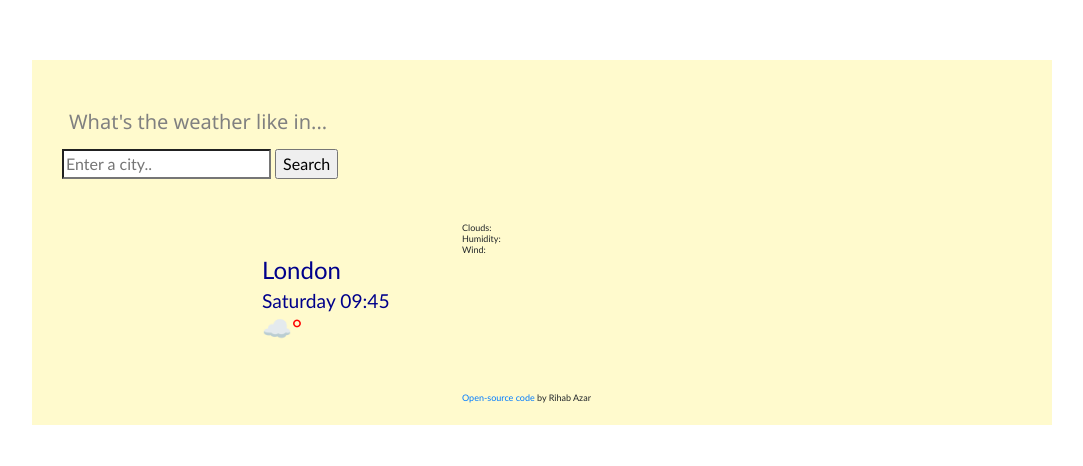
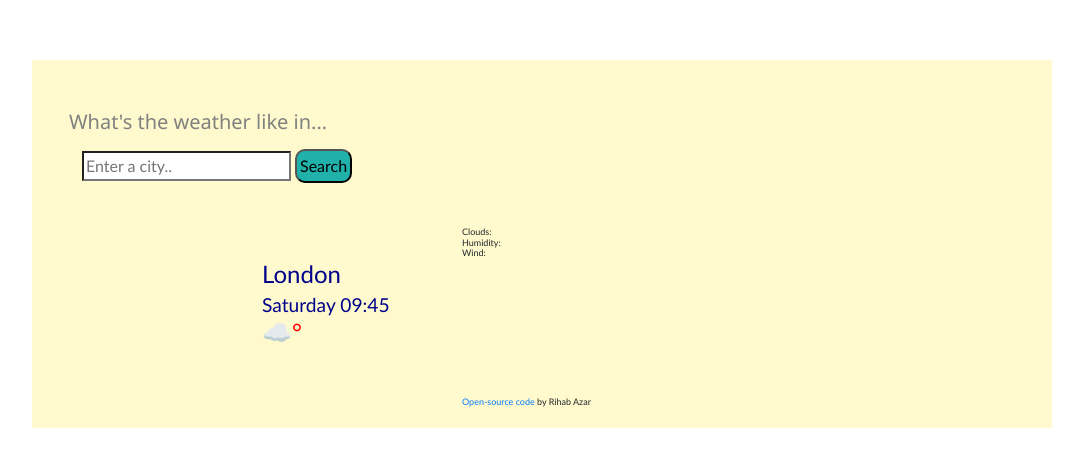
Before and after one commit to Shahbi88/Rihabweatherapp, a website built with Parcel: page index.html in a window 1280 px wide. Shown: the whole page, without its empty margins (68-1151 px from the left). Built offline with nearby package versions, Linux system fonts and the light colour scheme; no server answers.

Commit message:
fixed the style back into what it was when it was button and not form
note to self: form submission is a lot easier than linking. button to a text box

```diff
--- a/styles.css
+++ b/styles.css
@@ -13,7 +13,7 @@ div.card-body {
   padding-left: 30px;
   margin-right: 60px;
 }
-.text {
+.search-form-input {
   margin-left: 20px;
 }
 .temp {
@@ -29,7 +29,7 @@ div.card-body {
   font-size: x-small;
   display: block;
 }
-.btn {
+.search-form-button {
   padding: 0.3%;
   background-color: lightseagreen;
   text-size-adjust: smaller;
```
